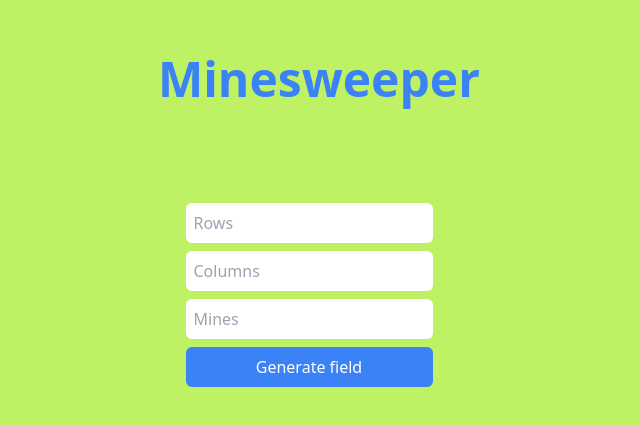
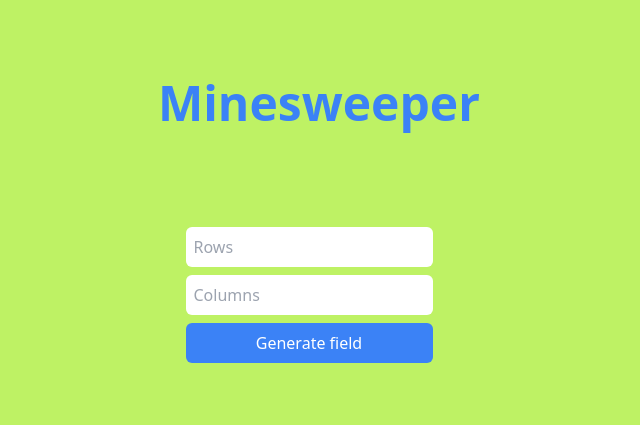
Before and after one commit to Gor-Hoveyan/minesweeper, a React (Vite) app: page / in a window 1280 px wide. Shown: the part 177-602 px from the top of the page, without its empty margins (321-961 px from the left). Built offline with nearby package versions, Linux system fonts and the light colour scheme.

Commit message:
Code optimization

```diff
--- a/src/App.tsx
+++ b/src/App.tsx
@@ -3,17 +3,10 @@ import "./App.css";
 import CreationForm from "./components/CreationForm";
 import CellComponent from "./components/CellComponent";
 import GameData from "./components/GameData";
-
-export type Cell = {
-  isOpened: boolean;
-  isFlagged: boolean;
-  minesNear: number;
-  isBomb: boolean;
-};
-
-type Row = Cell[];
-
-type Table = Row[];
+import showBombs from "./utils/functions/showBombs";
+import generateRow from "./utils/functions/generateRow";
+import countNearBombs from "./utils/functions/countNearBombs";
+import { Table } from "./utils/types/tableTypes";
 
 function App() {
   const [table, setTable] = useState<Table>([]);
@@ -186,68 +179,4 @@ function App() {
   );
 }
 
-function generateRow(cols: number): Row {
-  const row: Cell[] = [];
-  for (let i = 0; i < cols; i++) {
-    const newCell = generateCell();
-    row.push(newCell);
-  }
-  return row;
-}
-
-function generateCell(): Cell {
-  const newCell: Cell = {
-    isOpened: false,
-    isBomb: Boolean(Math.round(Math.random() - 0.3)),
-    isFlagged: false,
-    minesNear: 0,
-  };
-  return newCell;
-}
-
-function countNearBombs(table: Table, rowIndex: number, cellIndex: number) {
-  let minesNear = 0;
-
-  const directions = [
-    [-1, -1],
-    [-1, 0],
-    [-1, 1],
-    [0, -1],
-    [0, 1],
-    [1, -1],
-    [1, 0],
-    [1, 1],
-  ];
-
-  directions.forEach(([rowOffset, cellOffset]) => {
-    const newRow = rowIndex + rowOffset;
-    const newCell = cellIndex + cellOffset;
-
-    if (
-      newRow >= 0 &&
-      newRow < table.length &&
-      newCell >= 0 &&
-      newCell < table[newRow].length
-    ) {
-      if (table[newRow][newCell].isBomb) {
-        minesNear++;
-      }
-    }
-  });
-
-  return minesNear;
-}
-
-function showBombs(table: Table) {
-  const newTable = [...table];
-  for (let i = 0; i < newTable.length; i++) {
-    for (let j = 0; j < newTable[i].length; j++) {
-      if (newTable[i][j].isBomb) {
-        newTable[i][j].isOpened = true;
-      }
-    }
-  }
-  return newTable;
-}
-
 export default App;
--- a/src/components/CellComponent.tsx
+++ b/src/components/CellComponent.tsx
@@ -1,7 +1,7 @@
-import { Cell } from "../App";
 import { FaBomb } from "react-icons/fa";
 import { IoFlagSharp } from "react-icons/io5";
 import { RiFlowerFill } from "react-icons/ri";
+import { Cell } from "../utils/types/tableTypes";
 
 interface ComponentProps {
   cellIndex: number;
--- a/src/components/CreationForm.tsx
+++ b/src/components/CreationForm.tsx
@@ -7,7 +7,6 @@ interface ComponentProps {
 type FormValues = {
   rows: number;
   cols: number;
-  mines: number;
 };
 
 export default function CreationForm({ generateTable }: ComponentProps) {
@@ -54,16 +53,6 @@ export default function CreationForm({ generateTable }: ComponentProps) {
         ) : (
           ""
         )}
-        <input
-          type="number"
-          placeholder="Mines"
-          className="my-1 p-2 rounded-md text-black"
-        />
-        {errors.mines?.message ? (
-          <p className="text-red-500">{errors.mines.message}</p>
-        ) : (
-          ""
-        )}
         <button className="bg-blue-500 rounded-md p-2 my-1 text-white hover:bg-blue-600 duration-300">
           Generate field
         </button>
--- a/src/components/GameData.tsx
+++ b/src/components/GameData.tsx
@@ -7,6 +7,7 @@ interface ComponentProps {
 import { FaBomb } from "react-icons/fa";
 import { IoFlagSharp } from "react-icons/io5";
 import { GiSandsOfTime } from "react-icons/gi";
+import transformTime from "../utils/functions/transformTime";
 
 export default function GameData({
   isOngoing,
@@ -49,15 +50,3 @@ export default function GameData({
     </div>
   );
 }
-
-function transformTime(time: number): string {
-  let minutes: number | string = Math.floor(time / 60);
-  let seconds: number | string = time % 60;
-  if (minutes < 10) {
-    minutes = "0" + minutes;
-  }
-  if (seconds < 10) {
-    seconds = "0" + seconds;
-  }
-  return `${minutes}:${seconds}`;
-}
--- /dev/null
+++ b/src/utils/functions/countNearBombs.ts
@@ -0,0 +1,38 @@
+import { Table } from "../types/tableTypes";
+
+export default function countNearBombs(
+  table: Table,
+  rowIndex: number,
+  cellIndex: number
+) {
+  let minesNear = 0;
+
+  const directions = [
+    [-1, -1],
+    [-1, 0],
+    [-1, 1],
+    [0, -1],
+    [0, 1],
+    [1, -1],
+    [1, 0],
+    [1, 1],
+  ];
+
+  directions.forEach(([rowOffset, cellOffset]) => {
+    const newRow = rowIndex + rowOffset;
+    const newCell = cellIndex + cellOffset;
+
+    if (
+      newRow >= 0 &&
+      newRow < table.length &&
+      newCell >= 0 &&
+      newCell < table[newRow].length
+    ) {
+      if (table[newRow][newCell].isBomb) {
+        minesNear++;
+      }
+    }
+  });
+
+  return minesNear;
+}
--- /dev/null
+++ b/src/utils/functions/generateRow.ts
@@ -0,0 +1,20 @@
+import { Cell, Row } from "../types/tableTypes";
+
+export default function generateRow(cols: number): Row {
+  const row: Cell[] = [];
+  for (let i = 0; i < cols; i++) {
+    const newCell = generateCell();
+    row.push(newCell);
+  }
+  return row;
+}
+
+function generateCell(): Cell {
+  const newCell: Cell = {
+    isOpened: false,
+    isBomb: Boolean(Math.round(Math.random() - 0.3)),
+    isFlagged: false,
+    minesNear: 0,
+  };
+  return newCell;
+}
--- /dev/null
+++ b/src/utils/functions/showBombs.ts
@@ -0,0 +1,13 @@
+import { Table } from "../types/tableTypes";
+
+export default function showBombs(table: Table) {
+  const newTable = [...table];
+  for (let i = 0; i < newTable.length; i++) {
+    for (let j = 0; j < newTable[i].length; j++) {
+      if (newTable[i][j].isBomb) {
+        newTable[i][j].isOpened = true;
+      }
+    }
+  }
+  return newTable;
+}
--- /dev/null
+++ b/src/utils/functions/transformTime.ts
@@ -0,0 +1,11 @@
+export default function transformTime(time: number): string {
+  let minutes: number | string = Math.floor(time / 60);
+  let seconds: number | string = time % 60;
+  if (minutes < 10) {
+    minutes = "0" + minutes;
+  }
+  if (seconds < 10) {
+    seconds = "0" + seconds;
+  }
+  return `${minutes}:${seconds}`;
+}
```
Also changed, not shown: src/utils/types/tableTypes.d.ts (added, +10 -0 lines).
